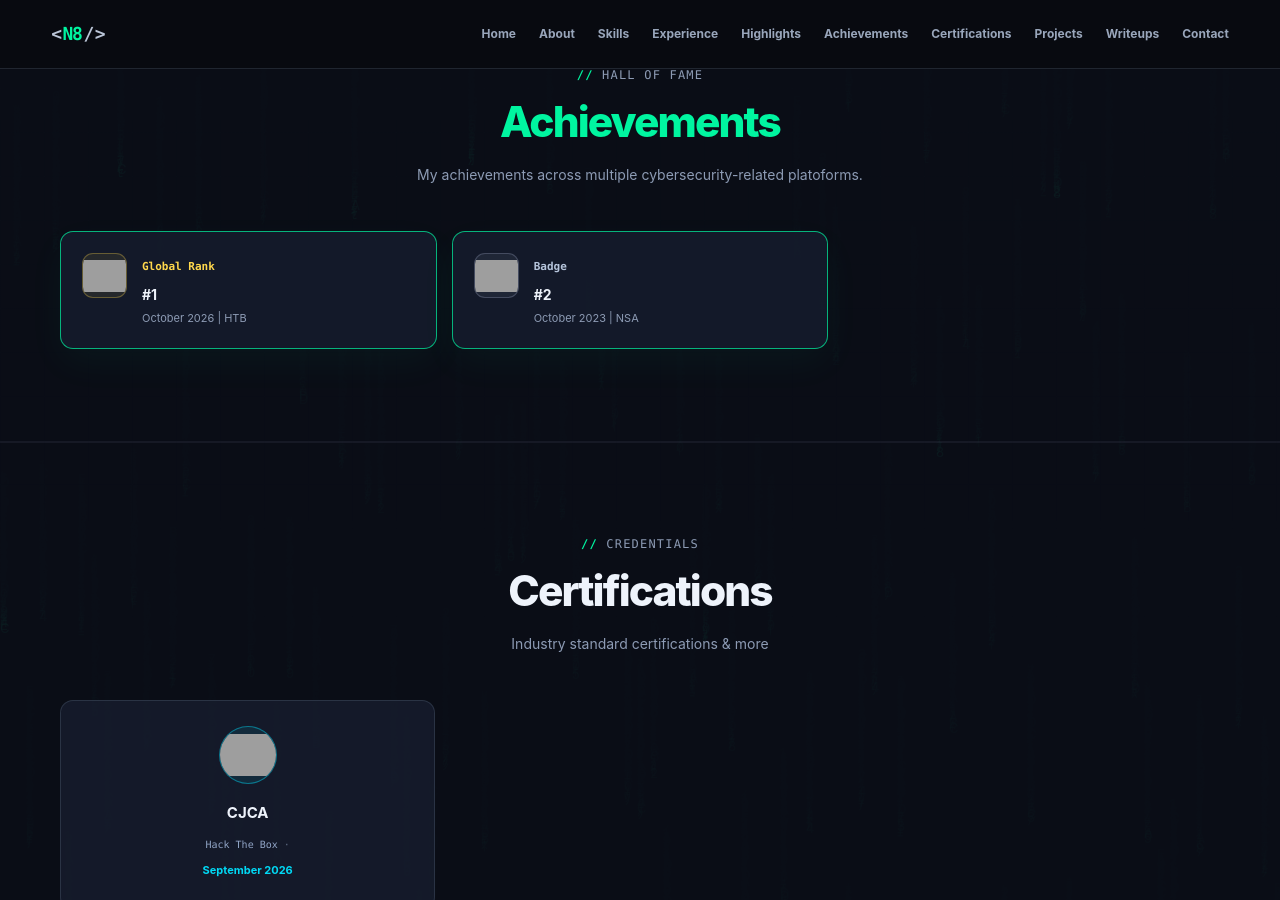
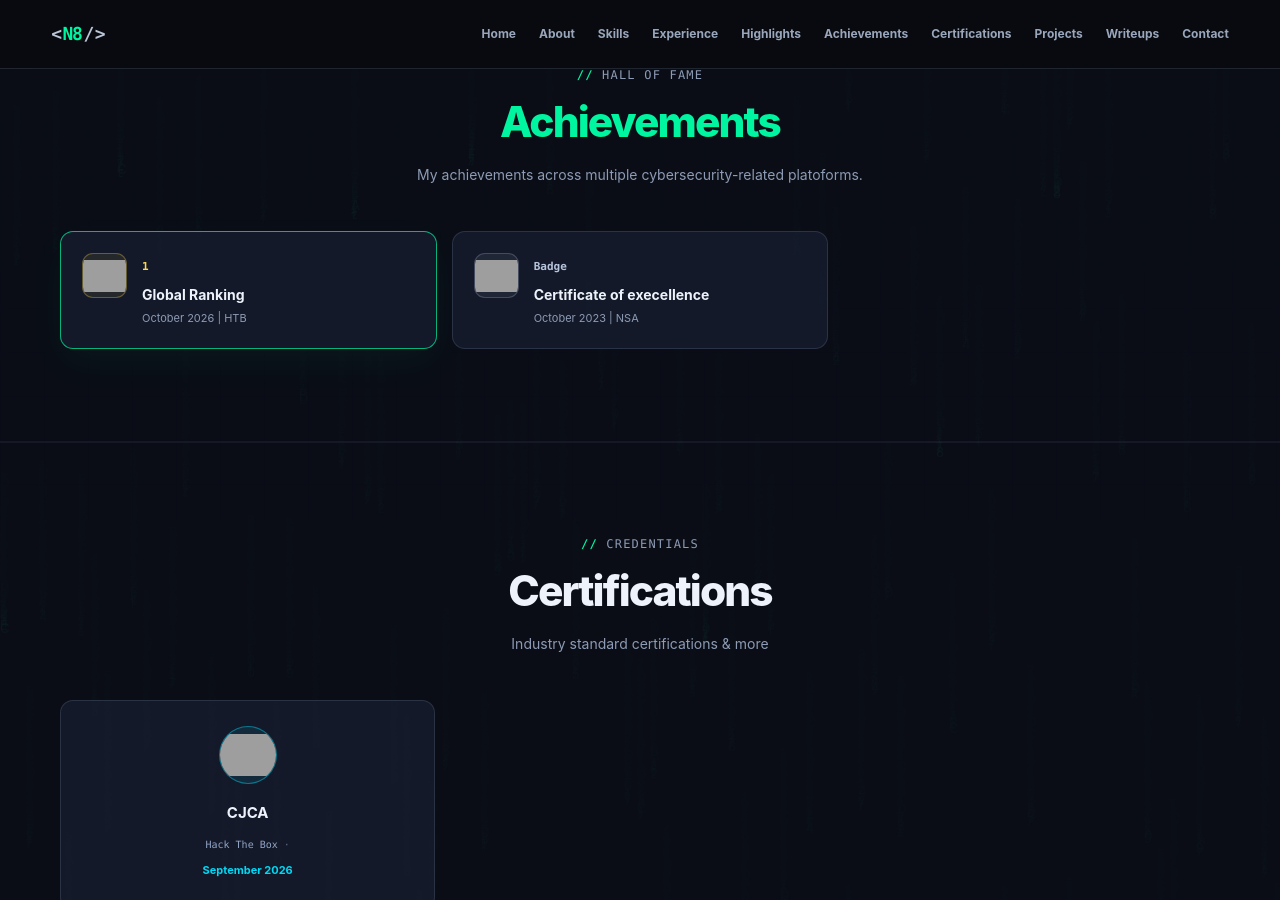
Before and after one commit to Ningen820/Ningen820.github.io, a Jekyll site: the page built from index.html, in a window 1280 px wide and 900 px high, scrolled down 3379 px. Built offline with Jekyll 4.4.1, drawn with Linux system fonts in a browser that asks for light colours; grey boxes are pictures that could not be loaded.

Commit message:
Update profile.yml

```diff
--- a/_data/profile.yml
+++ b/_data/profile.yml
@@ -62,8 +62,8 @@ skills:
 
 achievements:
   achievement1:
-    title: "#1"
-    place: Global Rank
+    title: Global Ranking
+    place: 1
     detail: October 2026 | HTB
     rank: 1
     image: /assets/images/random_images/achievement1.png
@@ -71,14 +71,14 @@ achievements:
     url: "https://labs.hackthebox.com/achievement/badge/3353541/244"
     key: 'yes'
   achievement2:
-    title: "#2"
+    title: "Certificate of execellence"
     place: Badge
     detail: October 2023 | NSA
     rank: 2
     image: /assets/images/random_images/achievement1.png
     emoji: "🥈"
     url: "https://labs.hackthebox.com/achievement/badge/3353541/244"
-    key: 'yes'
+    key: 'n'
 
 
 certifications:
```
